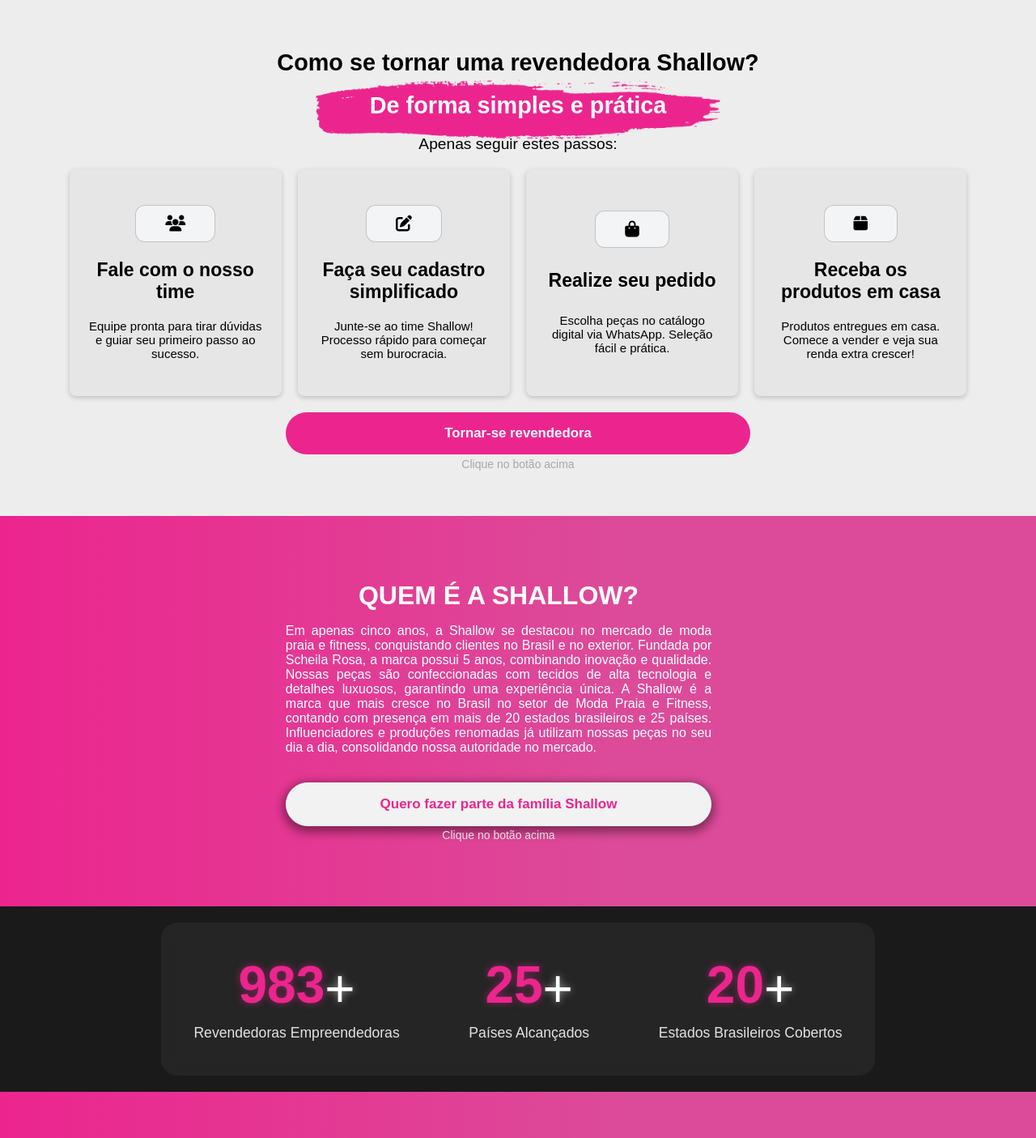
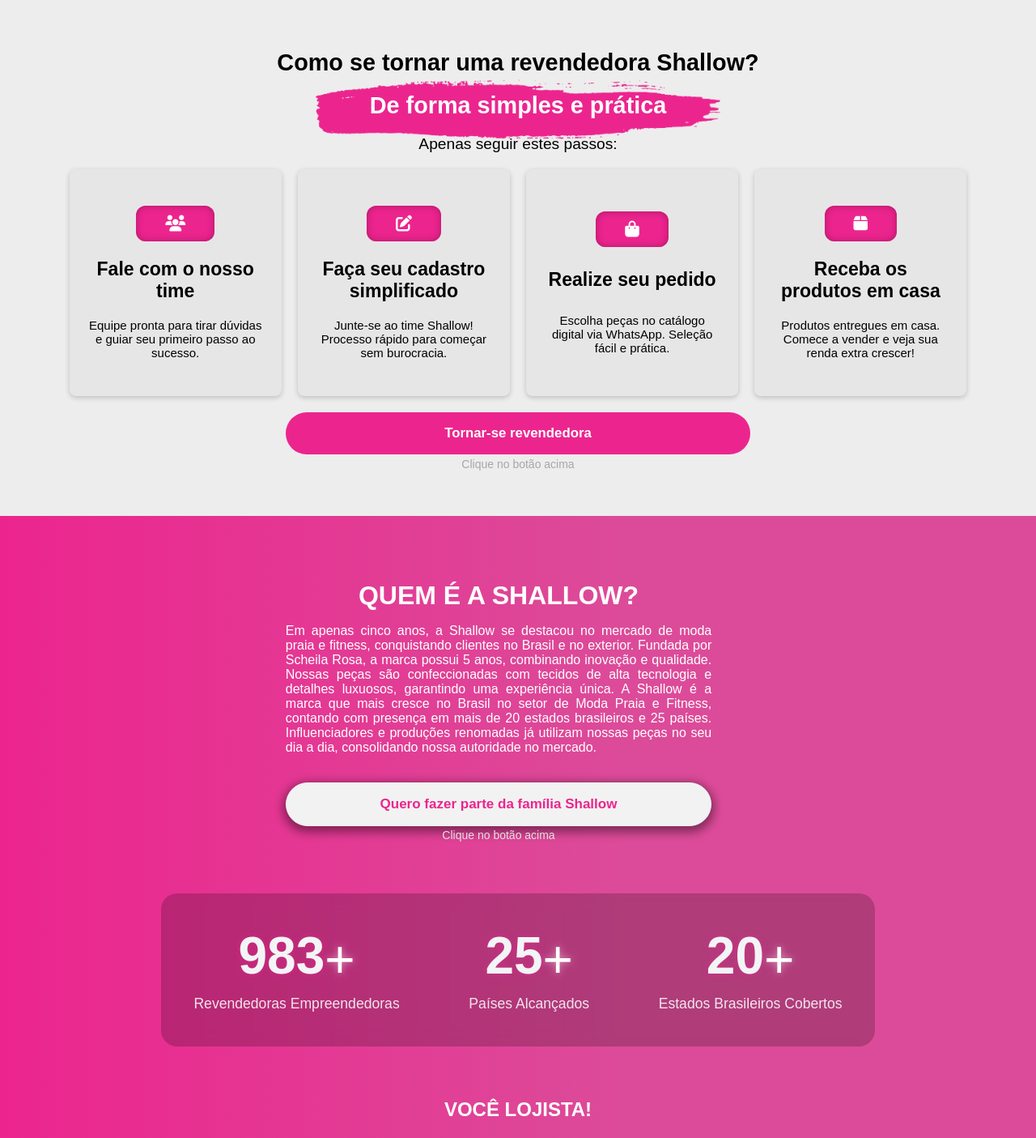
Before and after one commit to DevJeipi/LandingPage-JS-HTML-CSS-Shallow, a plain HTML site: page index.html in a window 1280 px wide. Shown: the part 3562-4967 px from the top of the page at 81% size. Drawn offline with nearby package versions, Linux system fonts and the light colour scheme; files whose address does not match are found by name; a web font is replaced by a local one.

Commit message:
designmodify

```diff
--- a/assets/css/pages/index/partials/style.css
+++ b/assets/css/pages/index/partials/style.css
@@ -502,14 +502,18 @@
 }
 
 section.como-ser .centro .passos-guia .passo .box-icon {
-  background-color: #f3f4f6;
+  background-color: #ec258e;
   padding: 12px 36px;
-  border: 1px solid rgba(0, 0, 0, 0.2);
+  box-shadow: inset 0 0 10px #ae1667;
   border-radius: 12px;
   font-size: 20px;
   display: flex;
   align-items: center;
   justify-content: center;
+}
+
+section.como-ser .centro .passos-guia .passo .box-icon i{
+  color: #fff;
 }
 
 section.como-ser .centro .btn {
@@ -521,7 +525,6 @@
   margin-bottom: 4em;
   font-size: 14px;
 }
-
 /**/
 
 /*Seção 7*/
@@ -541,7 +544,7 @@
 
 .container-historia {
   width: 50%;
-  padding: 5em 3em 5em 0;
+  padding: 5em 3em 4em 0;
   z-index: 1;
   position: relative;
 }
@@ -586,12 +589,6 @@
   color: #e3e3e3;
 }
 
-.container {
-  background-color: #1a1a1a;
-  padding: 20px;
-  position: relative;
-}
-
 .counter-wrapper {
   display: flex;
   justify-content: center;
@@ -599,7 +596,7 @@
   max-width: 1200px;
   margin: 0 auto;
   padding: 40px;
-  background: rgba(255, 255, 255, 0.05);
+  background: rgba(0, 0, 0, 0.2);
   border-radius: 20px;
   backdrop-filter: blur(10px);
 }
@@ -618,7 +615,7 @@
 .count {
   font-size: 4rem;
   font-weight: 700;
-  color: #ec258e;
+  color: #f3f4f6;
   margin-bottom: 10px;
   text-shadow: 0 0 10px rgba(236, 37, 142, 0.5);
 }
@@ -629,7 +626,6 @@
   opacity: 0.9;
   line-height: 1.4;
 }
-
 /**/
 
 /*Seção 8*/
```
